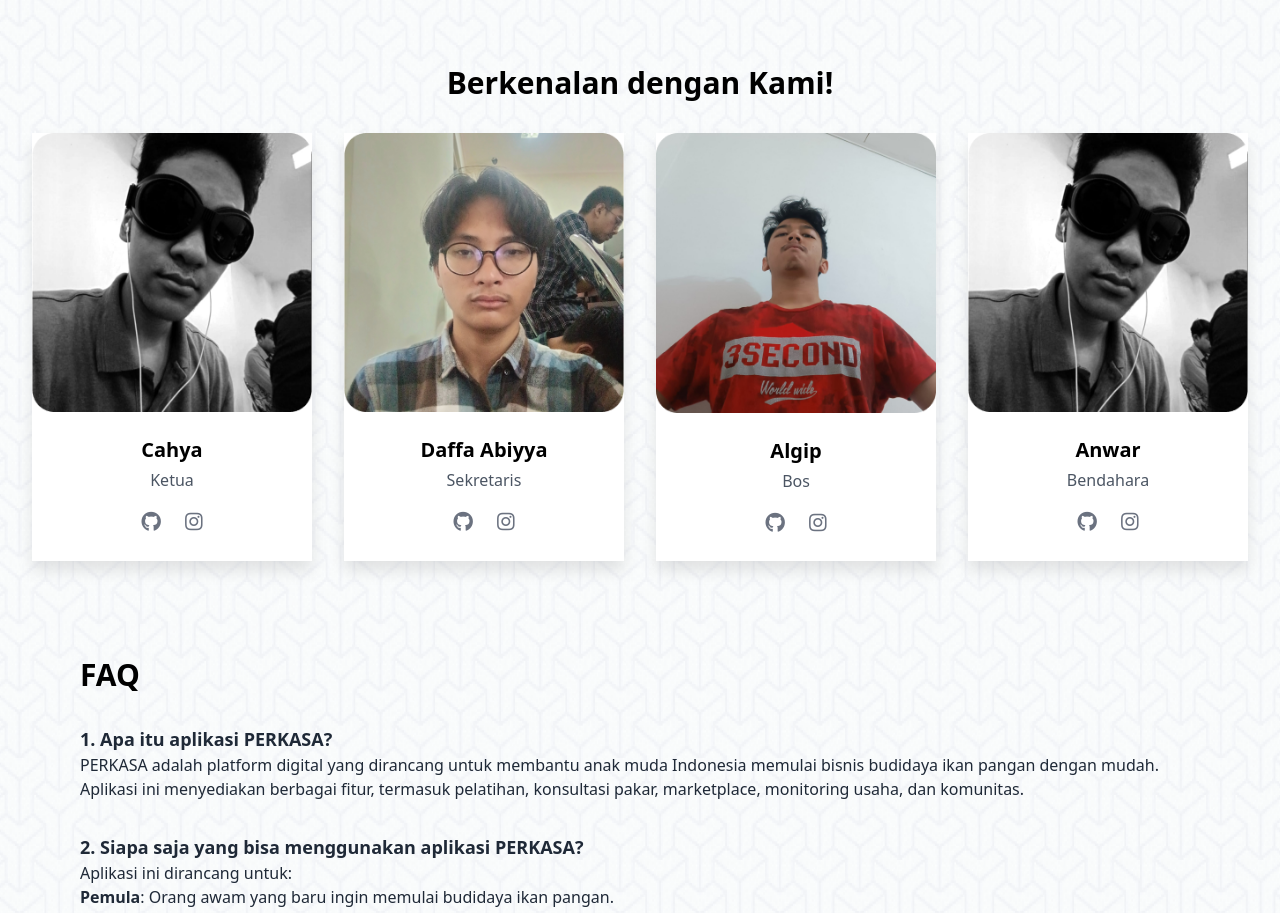
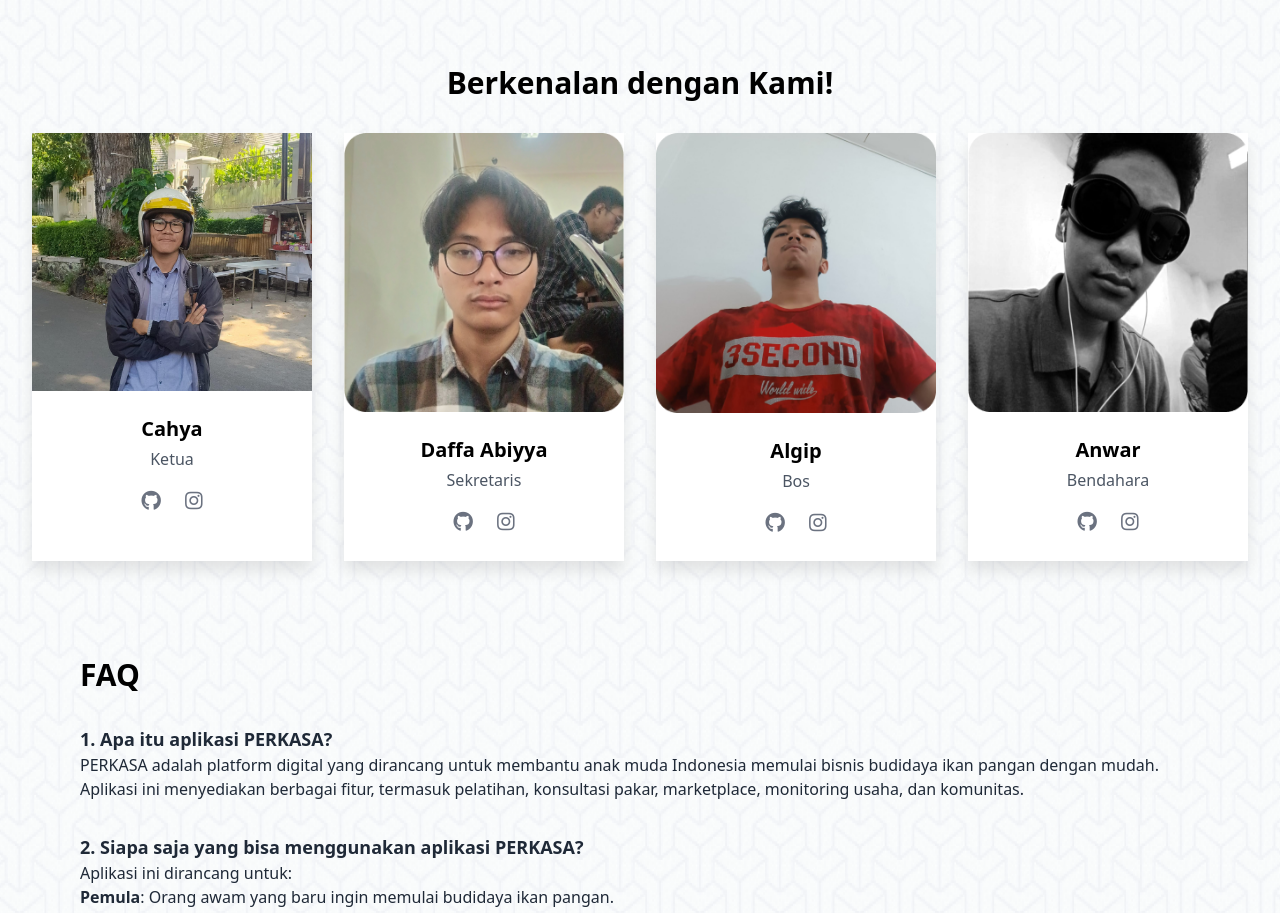
Before and after one commit to muzalri/perkasa-1, a Nuxt app: page /dashboard in a window 1280 px wide. Shown: the part 1780-2693 px from the top of the page. Built offline with nearby package versions, Linux system fonts and the light colour scheme; no server answers.

Commit message:
perbaikan cahya

```diff
--- a/pages/dashboard.vue
+++ b/pages/dashboard.vue
@@ -219,7 +219,7 @@ export default {
         {
           name: 'Cahya',
           position: 'Ketua',
-          image: require('@/assets/images/anwar.png'),
+          image: require('@/assets/images/cahya.jpeg'),
           socials: [
             { platform: 'GitHub', link: 'https://github.com/cahyailhamketua', icon: 'fab fa-github' },
             { platform: 'Instagram', link: 'https://instagram.com/chyilhm', icon: 'fab fa-instagram' },
```
Also changed, not shown: assets/images/cahya.jpeg (added).
